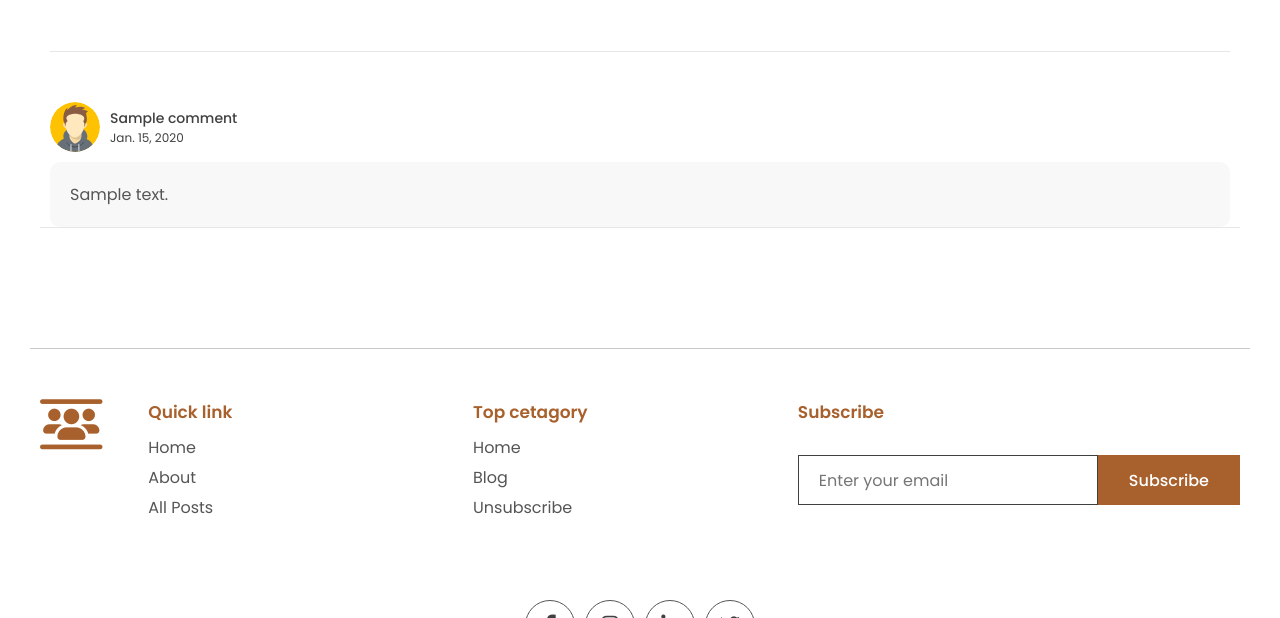
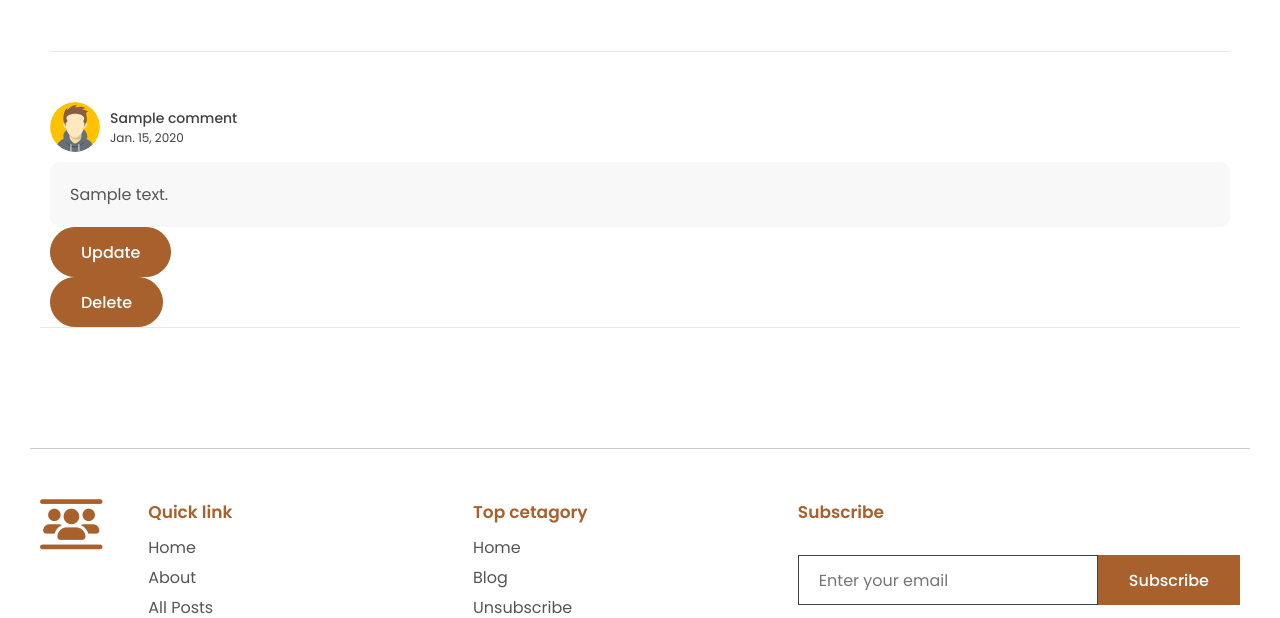
Before and after one commit to Al3xandruF/explorers_project-4_fullstack, a Django app: a page that uses blogapp/templates/app/post.html in a window 1280 px wide. Shown: the part 1517-2135 px from the top of the page. Run offline with Django 4.2, Linux system fonts and the light colour scheme; tables that the repository leaves empty hold one stand-in row (values such as "Sample post"); grey boxes marked "Sample" are stand-in pictures; some libraries are stand-ins or nearby versions.

Commit message:
Update urls/views/post.html for crud functionality

```diff
--- a/blogapp/templates/app/post.html
+++ b/blogapp/templates/app/post.html
@@ -154,6 +154,14 @@
                     {% endfor %}
                   </div>
                 </div>
+                <form action="{% url 'update_comment' comment.pk %}" method="POST">
+                  {% csrf_token %}
+                  <input class="btn btn-primary rounded" type="submit" value="Update">
+                </form>
+                <form action="{% url 'delete_comment' comment.pk %}" method="POST">
+                  {% csrf_token %}
+                  <input class="btn btn-primary rounded" type="submit" value="Delete">
+                </form>
                 <!-- user comment end -->
                 {% endfor %}
               </div>
@@ -176,14 +184,6 @@
                 </div>
                 <button class="btn btn-primary rounded">Post comment</button>
               </form>
-              <form action="{% url 'update_post' post.id %}" method="POST">
-                {% csrf_token %}
-                <input class="btn btn-primary rounded" type="submit" value="Update">
-              </form>
-              <form action="{% url 'delete_post' post.id %}" method="POST">
-                {% csrf_token %}
-                <input class="btn btn-primary rounded" type="submit" value="Delete">
-              </form>
               {% endif %}
             </div>
           </div>
--- a/blogapp/urls.py
+++ b/blogapp/urls.py
@@ -9,6 +9,6 @@ urlpatterns = [
     path('search/', views.search_posts, name='search'),
     path('about/', views.about, name='about'),
     path('accounts/register/', views.register_user, name='register'),
-    path('update_post/<int:pk>', views.update_post, name='update_post'),
-    path('delete_post/<int:pk>', views.delete_post, name='delete_post'),
+    path('update_comment/<int:pk>', views.update_comment, name='update_comment'),
+    path('delete_comment/<int:pk>', views.delete_comment, name='delete_comment'),
 ]
--- a/blogapp/views.py
+++ b/blogapp/views.py
@@ -74,20 +74,21 @@ def post_page(request, slug):
     return render(request, 'app/post.html', context)
 
 
-def update_post(request, pk):
+def update_comment(request, pk):
     if request.user.is_authenticated:
         current_post = Comment.objects.get(id=pk)
         form = CommentForm(request.POST or None, instance=current_post)
         if form.is_valid():
             form.save()
-            return redirect(request, 'app/post.html', {'form': form})
+            return render(request, 'app/post.html', {'form': form})
+        return render(request, 'app/post.html', {'form': form})
 
 
-def delete_post(request, pk):
+def delete_comment(request, pk):
     if request.user.is_authenticated:
         delete_it = Comment.objects.get(id=pk)
         delete_it.delete()
-        return redirect('app/post.html', {'form': form})
+        return render(request, 'app/post.html', {'form': form})
 
 
 def tag_page(request, slug):
```
